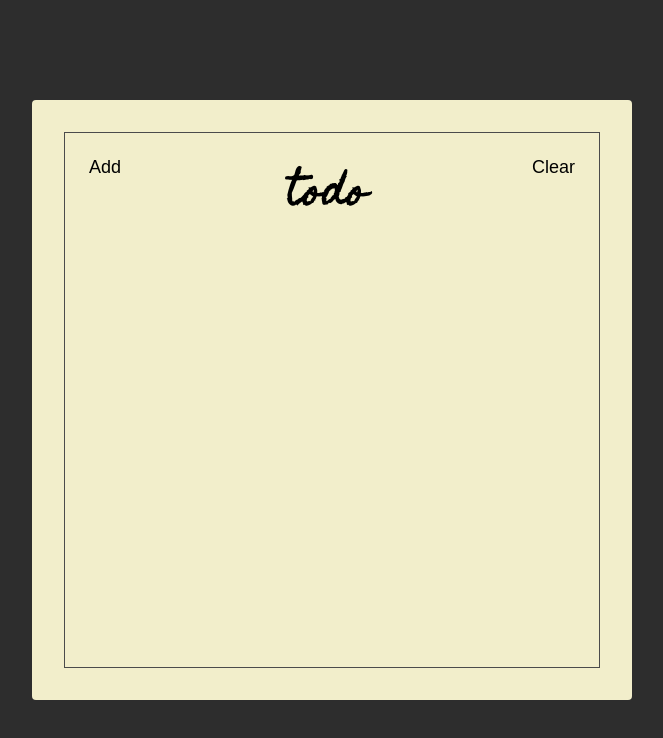
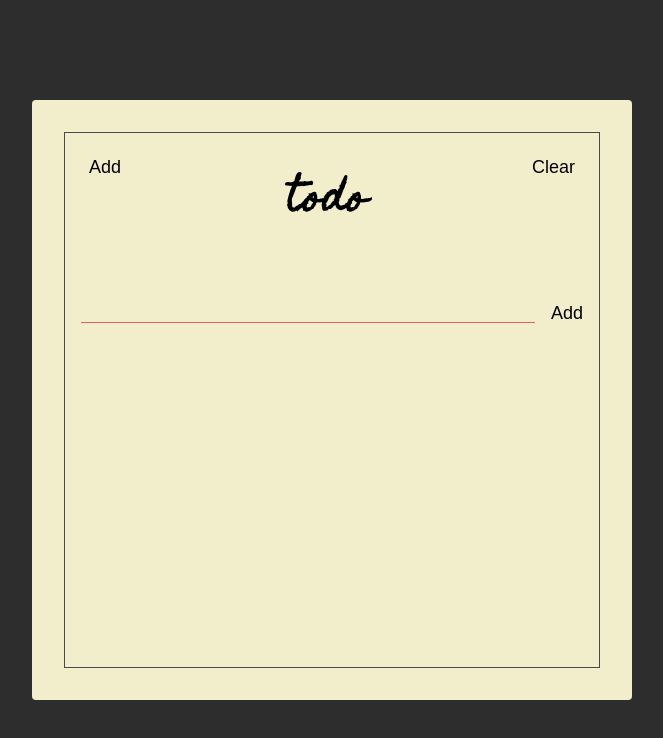
Before and after one commit to ezaatama/react-course-starter, a website: page index.html in a window 1280 px wide. Shown: the whole page, without its empty margins (308-971 px from the left). Drawn offline with Linux system fonts and the light colour scheme.

Commit message:
style add btn

```diff
--- a/index.html
+++ b/index.html
@@ -15,11 +15,18 @@
   <body>
     <div class="container">
       <div class="frame">
-        <div class="header">
+        <section class="header">
           <button class="header-btn">Add</button>
           <h1 class="header-title">Todo</h1>
           <button class="header-btn">Clear</button>
-        </div>
+        </section>
+
+        <section class="add">
+          <form class="add-form">
+            <input type="text" class="add-input" />
+            <button class="add-btn">Add</button>
+          </form>
+        </section>
       </div>
     </div>
   </body>
--- a/style.css
+++ b/style.css
@@ -67,4 +67,37 @@ html {
   background: unset;
   border: unset;
   outline: unset;
+  cursor: pointer;
 }
+
+.add {
+  padding: 16px;
+}
+
+.add-form {
+  display: flex;
+  align-items: flex-start;
+}
+
+.add-input {
+  background: unset;
+  border: unset;
+  padding: 0 64px;
+  flex: 1;
+  border-bottom: 1px solid var(--main-red-color);
+  outline: unset;
+  font-family: "Homemade Apple", sans-serif;
+  font-size: 16px;
+  text-transform: lowercase;
+}
+
+.add-btn {
+  font-size: 1.8rem;
+  font-family: "Bungee", sans-serif;
+  padding: 16px;
+  padding-right: unset;
+  cursor: pointer;
+  background: unset;
+  border: unset;
+  outline: unset;
+}
```
